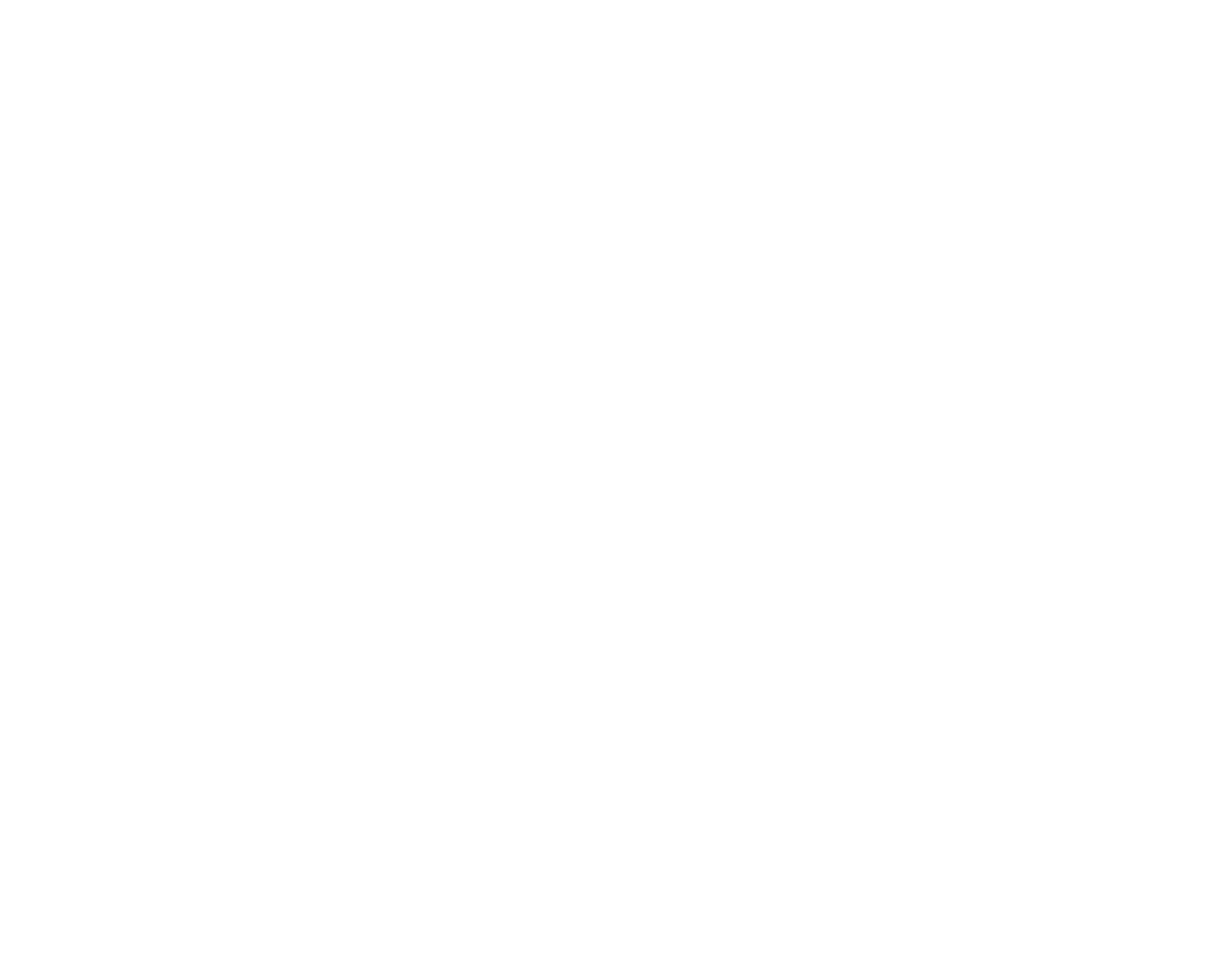
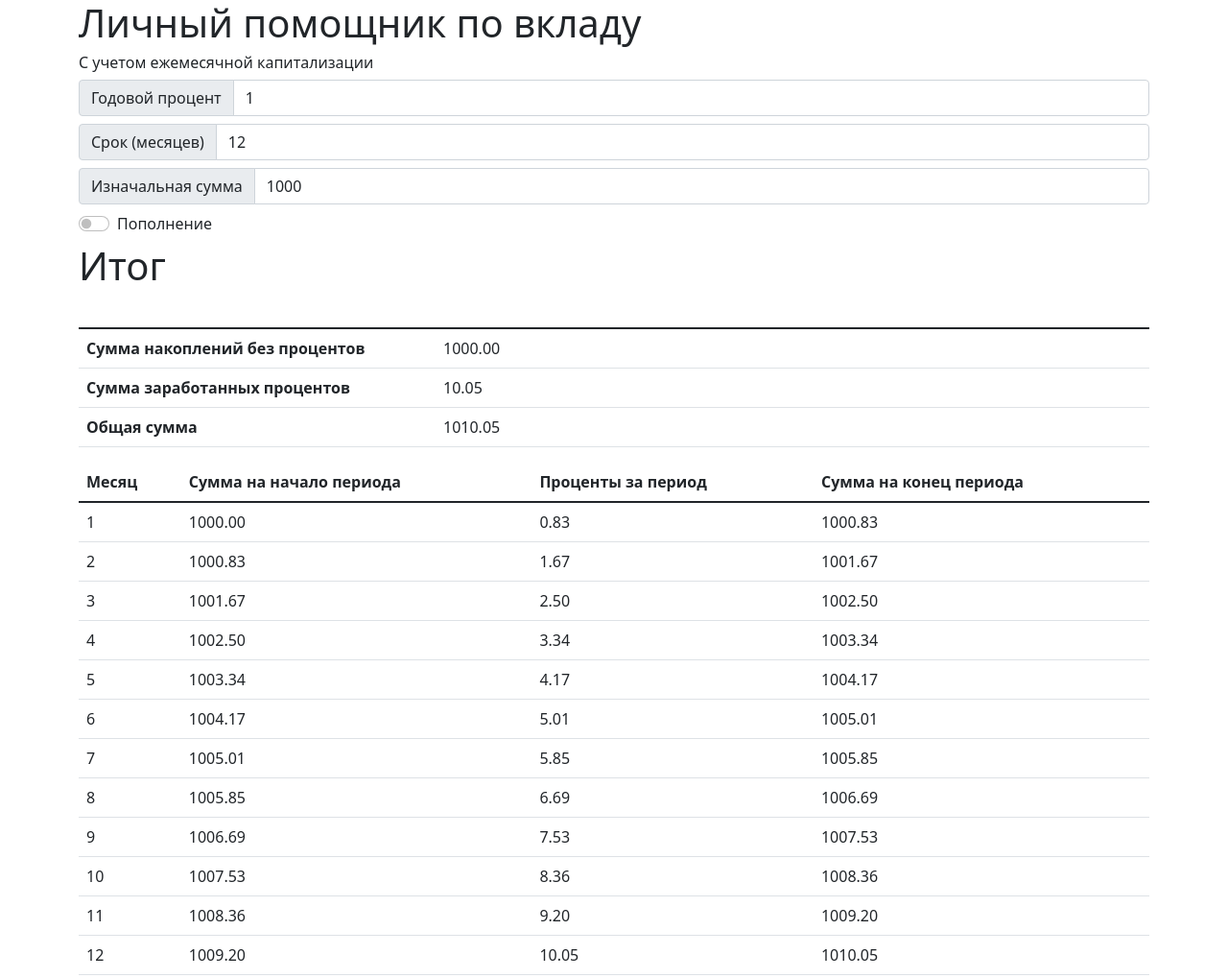
Before and after one commit to SeMech/calc-contribution-website, a plain HTML site: page index.html in a window 1280 px wide. Shown: the whole page at 96% size. Before the commit the page ends 800 px from the top, so only its background shows below. Drawn offline with nearby package versions, Linux system fonts and the light colour scheme.

Commit message:
Add calculate

```diff
--- a/index.html
+++ b/index.html
@@ -6,11 +6,96 @@
         content="width=device-width, user-scalable=no, initial-scale=1.0, maximum-scale=1.0, minimum-scale=1.0">
   <meta http-equiv="X-UA-Compatible" content="ie=edge">
   <title>Calculator</title>
-  <link rel="stylesheet" href="src/index.css" />
+  <link href="https://cdn.jsdelivr.net/npm/bootstrap@5.1.3/dist/css/bootstrap.min.css" rel="stylesheet" integrity="sha384-1BmE4kWBq78iYhFldvKuhfTAU6auU8tT94WrHftjDbrCEXSU1oBoqyl2QvZ6jIW3" crossorigin="anonymous">
 </head>
 <body>
 
-  <div class="root"></div>
+  <main class="container">
+    <form id="form">
+      <div class="row">
+        <h1>Личный помощник по вкладу</h1>
+        <h6>С учетом ежемесячной капитализации</h6>
+      </div>
+      <label class="input-group mb-2">
+        <span class="input-group-text">Годовой процент</span>
+        <input type="number" class="form-control" value="1" placeholder="Годовой процент" id="yearPercent" />
+      </label>
+      <label class="input-group mb-2">
+        <span class="input-group-text">Срок (месяцев)</span>
+        <input type="number" class="form-control" value="12" placeholder="Срок" id="term" />
+      </label>
+      <label class="input-group mb-2">
+        <span class="input-group-text">Изначальная сумма</span>
+        <input type="number" class="form-control" value="1000" placeholder="Изначальная сумма" id="initialAmount" />
+      </label>
+      <label class="form-check form-switch mb-2">
+        <input class="form-check-input" type="checkbox" role="switch" id="isRefill">
+        <span class="form-check-label">Пополнение</span>
+      </label>
+      <div id="refillContainer">
+        <label class="input-group mb-2">
+          <span class="input-group-text">Сумма ежемесячного пополнения</span>
+          <input type="number" class="form-control" placeholder="Сумма ежемесячного пополнения" id="monthlyRefill" />
+        </label>
+        <label class="form-check form-switch mb-2">
+          <input class="form-check-input" type="checkbox" role="switch" id="replenishmentWithDifferentAmounts">
+          <span class="form-check-label">Пополнение разной суммой</span>
+        </label>
+        <table class="table mb-5" id="differentAmountsContainer">
+          <thead>
+          <tr>
+            <th scope="col">Месяц</th>
+            <th scope="col">Сумма</th>
+          </tr>
+          </thead>
+          <tbody>
+<!--          <tr>-->
+<!--            <th scope="row">1</th>-->
+<!--            <td><input type="number" class="form-control" /></td>-->
+<!--          </tr>-->
+          </tbody>
+        </table>
+      </div>
+    </form>
+
+
+    <div class="row mb-3"><h1>Итог</h1></div>
+    <table class="table mb-3">
+      <thead>
+      <tr>
+        <th scope="col" class="col-4"></th>
+        <th scope="col"></th>
+      </tr>
+      </thead>
+      <tbody>
+      <tr>
+        <th>Сумма накоплений без процентов</th>
+        <td id="resultSumWithoutPercent">0</td>
+      </tr>
+      <tr>
+        <th>Сумма заработанных процентов</th>
+        <td id="resultPercent">0</td>
+      </tr>
+      <tr>
+        <th>Общая сумма</th>
+        <td id="resultSum">0</td>
+      </tr>
+      </tbody>
+    </table>
+    <table class="table mb-3">
+      <thead>
+        <tr>
+          <th scope="col">Месяц</th>
+          <th scope="col">Сумма на начало периода</th>
+          <th scope="col">Проценты за период</th>
+          <th scope="col">Сумма на конец периода</th>
+        </tr>
+      </thead>
+      <tbody id="historyTable">
+      </tbody>
+    </table>
+
+  </main>
 
   <script src="src/calc.js"></script>
   <script src="src/index.js"></script>
--- a/src/calc.js
+++ b/src/calc.js
@@ -0,0 +1,49 @@
+function calc(
+  yearPercent,
+  term,
+  initialAmount,
+  arrMonthlyRefill
+) {
+  const response = {
+    accAmount: 0,
+    amount: 0,
+    accPercent: 0,
+    history: [],
+  }
+  const monthlyPercent = yearPercent / 12
+
+  let
+    accAmount = initialAmount,
+    accPercent = 0,
+    amount = initialAmount
+
+
+  for (let t = 0; t < term; t += 1) {
+    if (arrMonthlyRefill.length > 0 && t !== 0) {
+      accAmount += arrMonthlyRefill[t-1]
+    }
+
+    const percent = getPercentValue(accAmount, monthlyPercent)
+    const start = accAmount
+
+    accAmount += percent
+    accPercent += percent
+
+    response.history.push({
+      month: t+1,
+      startSum: start,
+      percentOfPeriod: accPercent,
+      endSum: accAmount
+    })
+  }
+
+  response.accAmount = accAmount
+  response.amount = amount
+  response.accPercent = accPercent
+
+  return response
+}
+
+function getPercentValue(value, percent) {
+  return (value / 100) * percent
+}
--- a/src/index.css
+++ /dev/null
@@ -1,9 +0,0 @@
-* {
-  padding: 0;
-  margin: 0;
-  box-sizing: border-box;
-}
-
-root {
-
-}
--- a/src/index.js
+++ b/src/index.js
@@ -0,0 +1,93 @@
+const
+  form = document.getElementById('form'),
+  refillContainer = document.getElementById('refillContainer'),
+  differentAmountsContainer = document.getElementById('differentAmountsContainer'),
+  differentAmountElementsContainer = differentAmountsContainer.querySelector('tbody'),
+  Fields = {
+    yearPercent: 'yearPercent', // годовой процент
+    term: 'term', // срок
+    initialAmount: 'initialAmount', // Изначальная сумма
+    isRefill: 'isRefill', // пополнение
+    monthlyRefill: 'monthlyRefill', // сумма ежемесячного пополнения
+    replenishmentWithDifferentAmounts: 'replenishmentWithDifferentAmounts', // пополнения на разную сумму
+    monthsRefill: 'monthsRefill', // разные пополнения
+  }
+
+const
+  resultSumWithoutPercentElement = document.getElementById('resultSumWithoutPercent'),
+  resultPercentElement = document.getElementById('resultPercent'),
+  resultSumElement = document.getElementById('resultSum'),
+  historyTable = document.getElementById('historyTable')
+
+
+function changeForm() {
+  normalizeFieldForm()
+
+  let arrMonthlyRefill = []
+
+  if (form[Fields.replenishmentWithDifferentAmounts].checked) {
+    arrMonthlyRefill = Array.from(differentAmountElementsContainer.childNodes)
+      .map(ec => +ec.querySelector('.form-control').value)
+  } else if (form[Fields.isRefill].checked) {
+    arrMonthlyRefill = new Array(+form[Fields.term].value - 1).fill(+form[Fields.monthlyRefill].value)
+  }
+
+  console.log(arrMonthlyRefill)
+
+  const {
+    accAmount,
+    accPercent,
+    amount,
+    history
+  } = calc(
+    +form[Fields.yearPercent].value,
+    +form[Fields.term].value,
+    +form[Fields.initialAmount].value,
+    arrMonthlyRefill,
+  )
+
+  resultSumWithoutPercentElement.innerText = amount.toFixed(2)
+  resultPercentElement.innerText = accPercent.toFixed(2)
+  resultSumElement.innerText = accAmount.toFixed(2)
+
+  historyTable.innerHTML = history.map(h => `<tr><td>${h.month}</td><td>${h.startSum.toFixed(2)}</td><td>${h.percentOfPeriod.toFixed(2)}</td><td>${h.endSum.toFixed(2)}</td></tr>`).join('')
+}
+
+function defaultForms() {
+  form[Fields.yearPercent].value = 1
+  form[Fields.term].value = 12
+  form[Fields.initialAmount].value = 1000
+  form[Fields.isRefill].checked = false
+  form[Fields.monthlyRefill].value = 0
+  form[Fields.replenishmentWithDifferentAmounts].value = false
+
+  changeForm()
+}
+
+function normalizeFieldForm() {
+  // если отмечено пополнение
+  if (form[Fields.isRefill].checked) {
+    refillContainer.style.display = 'block'
+    // если пополнение на разные суммы
+    if (form[Fields.replenishmentWithDifferentAmounts].checked) {
+      differentAmountsContainer.style.display = 'block'
+
+      if (Array.from(differentAmountElementsContainer.childNodes).length === 0) {
+        differentAmountElementsContainer.innerHTML = new Array(+form[Fields.term].value - 1)
+          .fill(form[Fields.monthlyRefill].value)
+          .map((e, i) => `<tr><th>${i+2}</th><td><input type="number" class="form-control" value="${e}" /></td></tr>`)
+          .join('')
+      }
+    } else {
+      differentAmountsContainer.style.display = 'none'
+      differentAmountElementsContainer.innerHTML = ''
+    }
+  }
+  else {
+    refillContainer.style.display = 'none'
+  }
+}
+
+
+form.addEventListener('change', changeForm)
+defaultForms()
```
